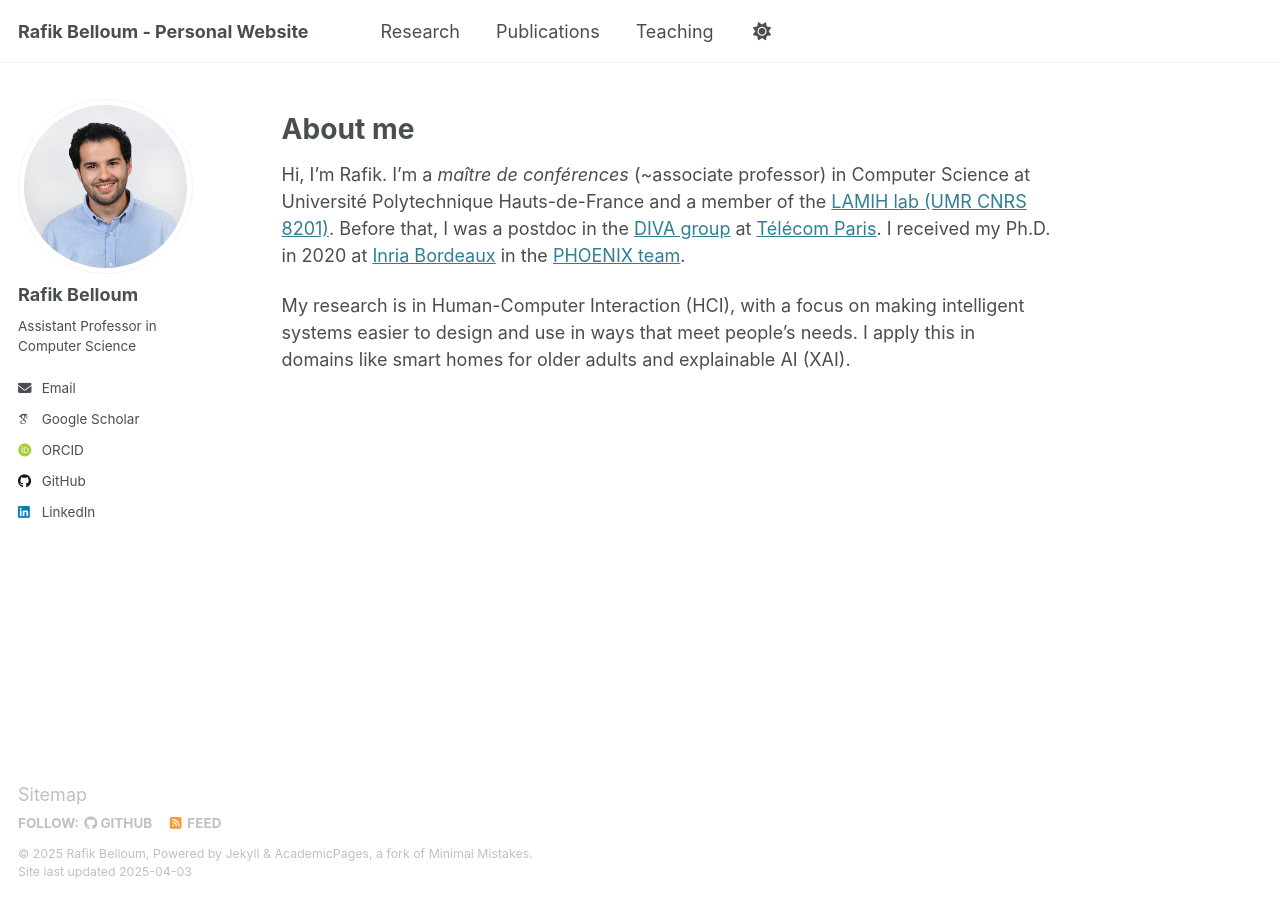
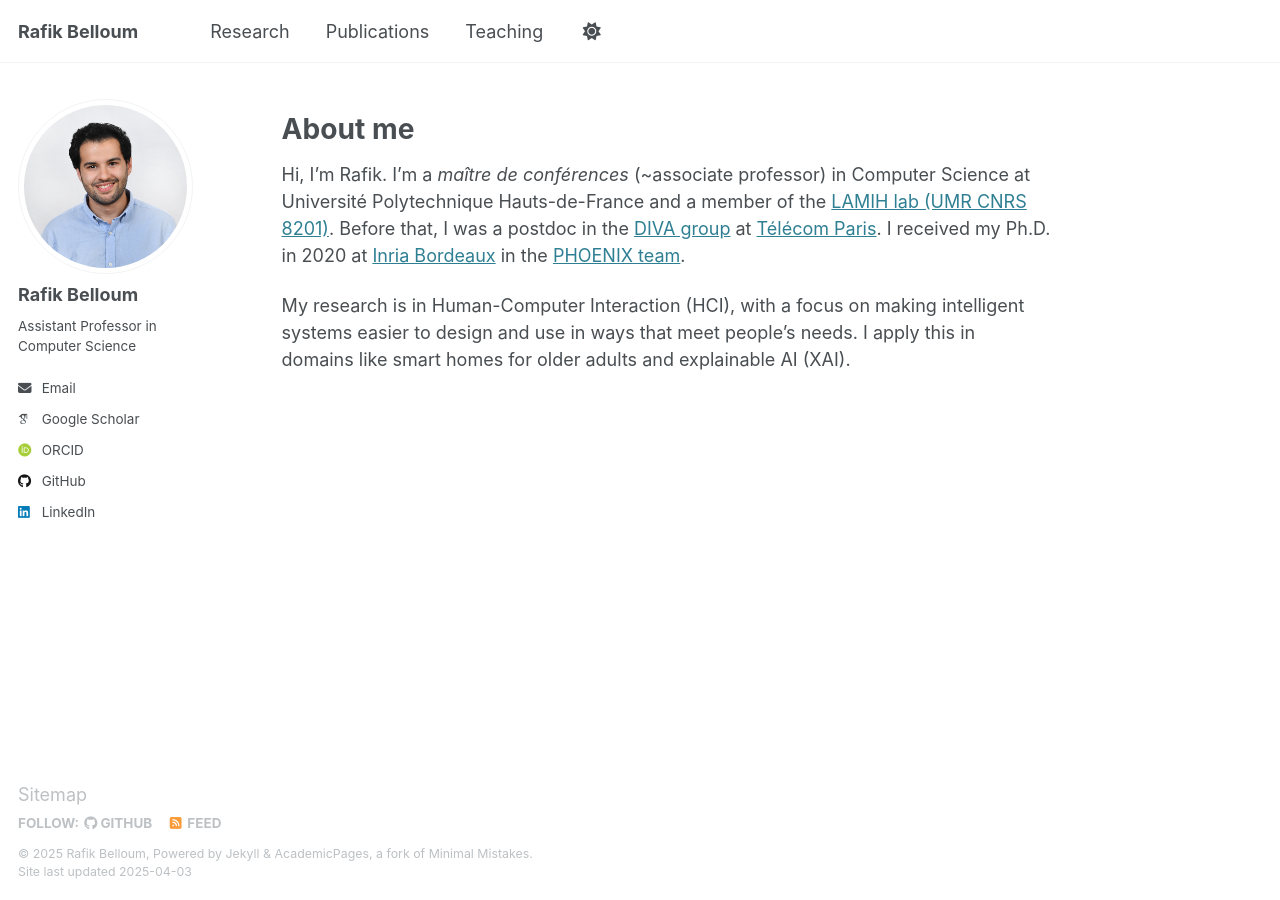
Before and after one commit to rafik-belloum/rafik-belloum.github.io, a Jekyll site: the page built from _pages/about.md, in a window 1280 px wide. Built offline with Jekyll 4.4.1, drawn with Linux system fonts in a browser that asks for light colours; some web fonts are replaced.

Commit message:
Update _config.yml

```diff
--- a/_config.yml
+++ b/_config.yml
@@ -9,7 +9,7 @@
 # Basic Site Settings
 locale                   : "en-US"
 site_theme               : "default"
-title                    : "Rafik Belloum - Personal Website"
+title                    : "Rafik Belloum"
 title_separator          : "-"
 name                     : &name "Rafik Belloum"
 description              : &description "Maître de conférences in Computer Science · HCI · Explainable AI · UPHF / LAMIH"
@@ -59,7 +59,7 @@ author:
  # keybase          : # Username
  # instagram        : # Username
  # lastfm           : # Username
-  linkedin         : "https://fr.linkedin.com/in/rafik-belloum-667771105"
+  linkedin         : "rafik belloum"
  # mastodon         : # URL
  # medium           : # URL
  # pinterest        : # Username
```
